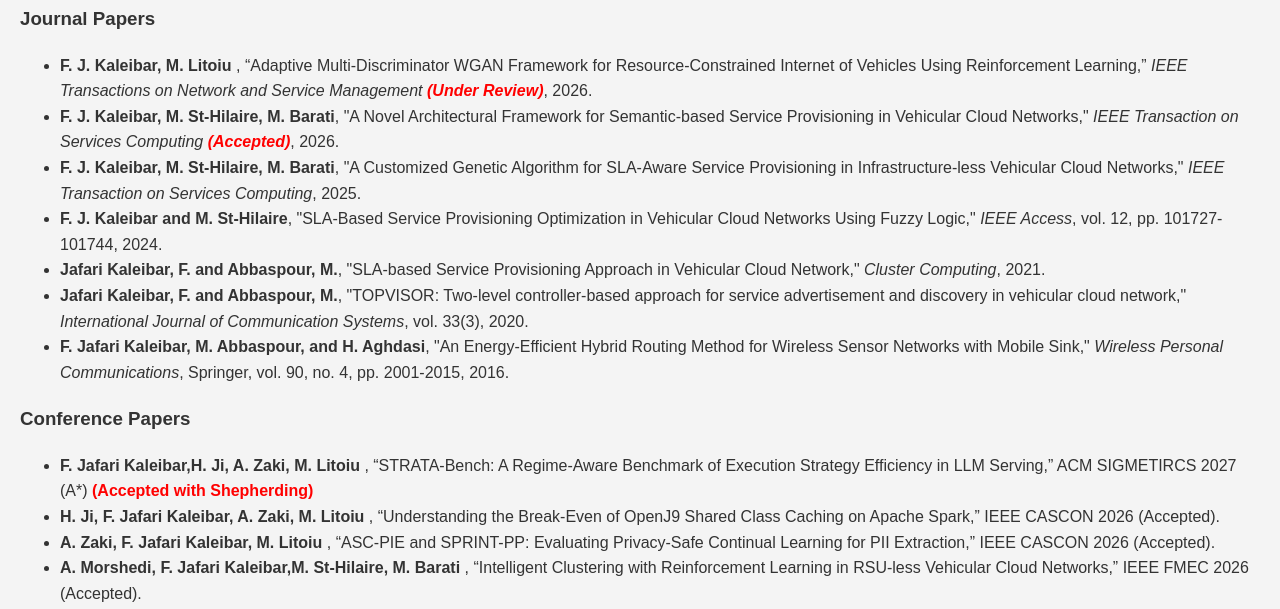
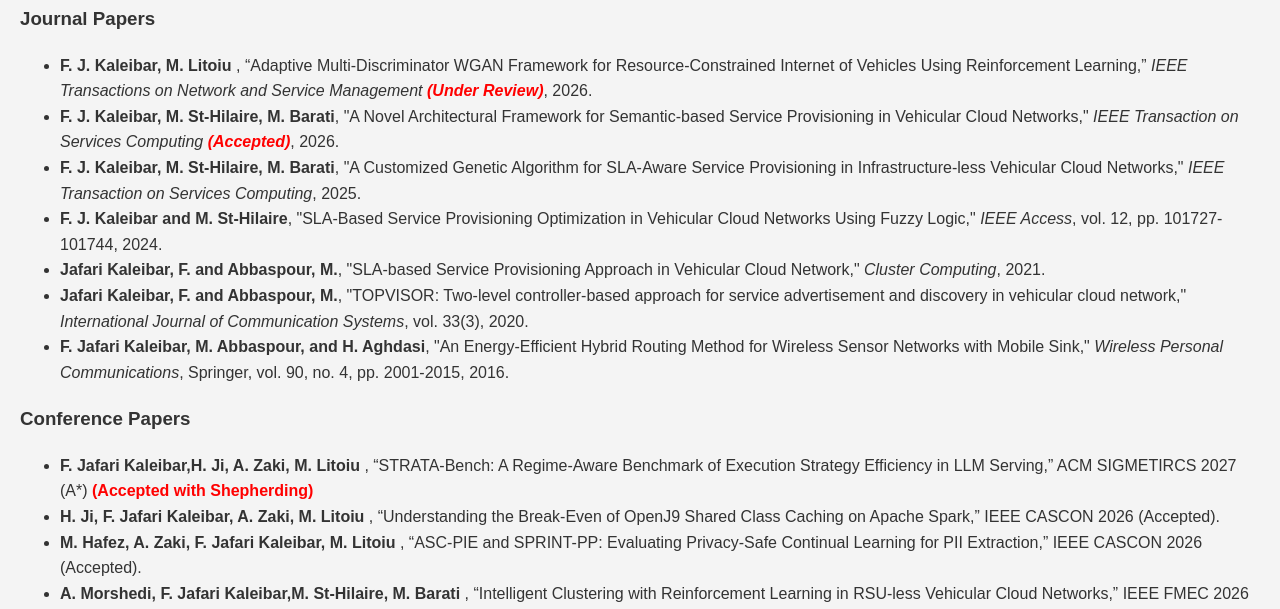
Before and after one commit to farhoudjk/farhoudjk.github.io, a plain HTML site: page publications.html in a window 1280 px wide. Shown: the part 191-800 px from the top of the page. Drawn offline with Linux system fonts and the light colour scheme.

Commit message:
Update author names in conference paper list

```diff
--- a/publications.html
+++ b/publications.html
@@ -40,7 +40,7 @@
             <ul>
                 <li><b> F. Jafari Kaleibar,H. Ji, A. Zaki, M. Litoiu </b>, “STRATA-Bench: A Regime-Aware Benchmark of Execution Strategy Efficiency in LLM Serving,” ACM SIGMETIRCS 2027 (A*) <span style="color:red;"><b>(Accepted with Shepherding)</b></span></li>
                 <li><b> H. Ji, F. Jafari Kaleibar, A. Zaki, M. Litoiu </b>, “Understanding the Break-Even of OpenJ9 Shared Class Caching on Apache Spark,” IEEE CASCON 2026 (Accepted).</li>
-                <li><b> A. Zaki, F. Jafari Kaleibar, M. Litoiu </b>, “ASC-PIE and SPRINT-PP: Evaluating Privacy-Safe Continual Learning for PII Extraction,” IEEE CASCON 2026 (Accepted).</li>
+                <li><b> M. Hafez, A. Zaki, F. Jafari Kaleibar, M. Litoiu </b>, “ASC-PIE and SPRINT-PP: Evaluating Privacy-Safe Continual Learning for PII Extraction,” IEEE CASCON 2026 (Accepted).</li>
                 <li><b> A. Morshedi, F. Jafari Kaleibar,M. St-Hilaire, M. Barati </b>, “Intelligent Clustering with Reinforcement Learning in RSU-less Vehicular Cloud Networks,” IEEE FMEC 2026 (Accepted).</li>
                 <li><b> A. Zaki, F. Jafari Kaleibar, K. Sarda, H. Ji, M. Litoiu </b>, “DeepReasonRCA: Real-Time Root Cause Analysis via Projection-Based Reconstruction Reasoning,” 34th International Symposium on the Modeling, Analysis, and Simulation of Computer and Telecommunication Systems (MASCOTS 2026) (Accepted).</li>
                 <li><b> Ch. Yao, F. J. Kaleibar, M. Litoiu </b>, “ HASKI: Hallucination-Aware Agentic Self-Adaptive Knowledge Injection via Reinforcement Learning in Large Language Models,” <i>IEEE International Conference on Autonomic Computing and Self-Organizing Systems (ACSOS'26), Cesena, Italy </i>, 2026 (Accepted).</li>
```
